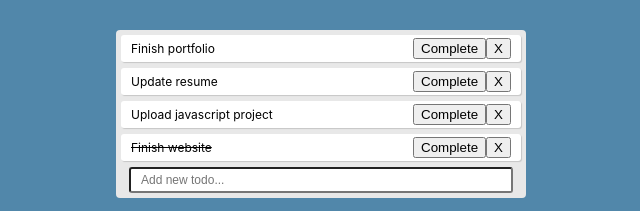
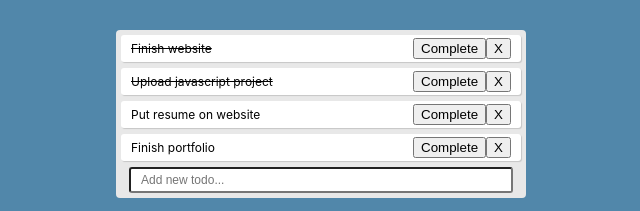
Before and after one commit to nenadstojkovic/todoapp, a React (Create React App) app: page / in a window 1280 px wide. Shown: the top 211 px of the page, without its empty margins (319-959 px from the left). Built offline with nearby package versions, Linux system fonts and the light colour scheme.

Commit message:
updates on list

```diff
--- a/src/App.js
+++ b/src/App.js
@@ -42,20 +42,20 @@ function TodoForm({ addTodo }) {
 function App() {
   const [todos, setTodos] = useState([
     {
-      text: "Finish portfolio",
+      text: "Finish website",
+      isCompleted: true
+    },
+    {
+      text: "Upload javascript project",
+      isCompleted: true
+    },
+    {
+      text: "Put resume on website",
       isCompleted: false
     },
     {
-      text: "Update resume",
+      text: "Finish portfolio",
       isCompleted: false
-    },
-    {
-      text: "Upload javascript project",
-      isCompleted: false
-    },
-    {
-      text: "Finish website",
-      isCompleted: true
     }
   ]);
 
```
Also changed, not shown: public/favicon.png.
